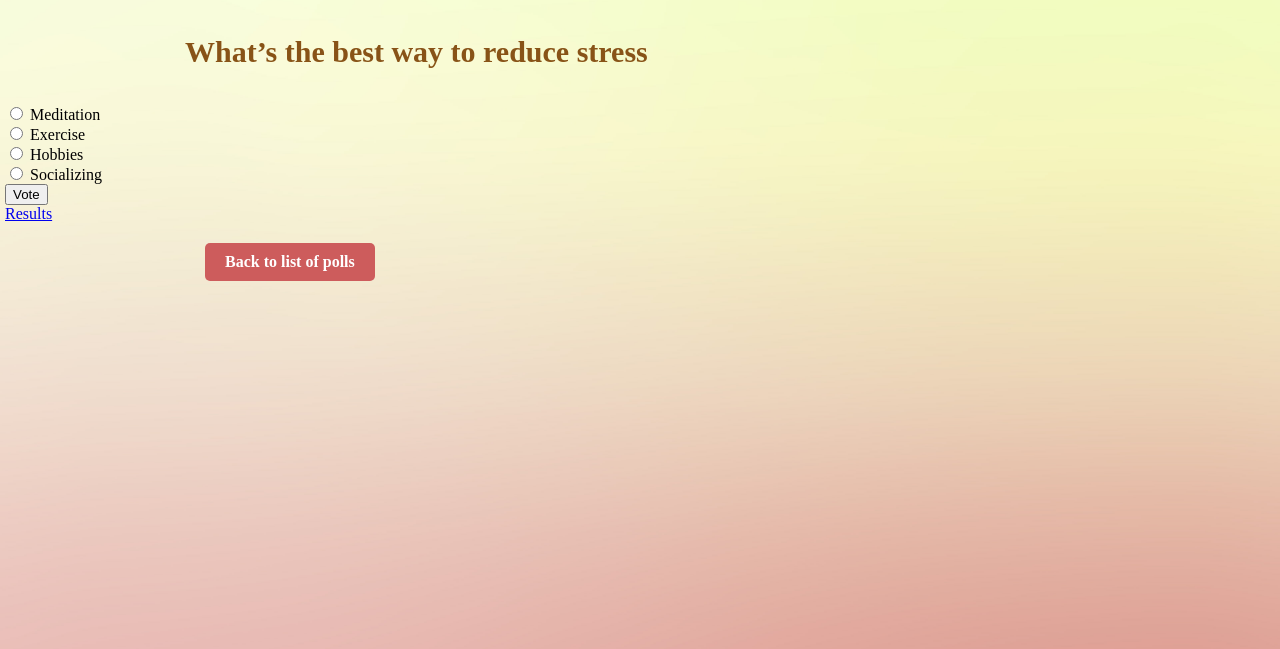
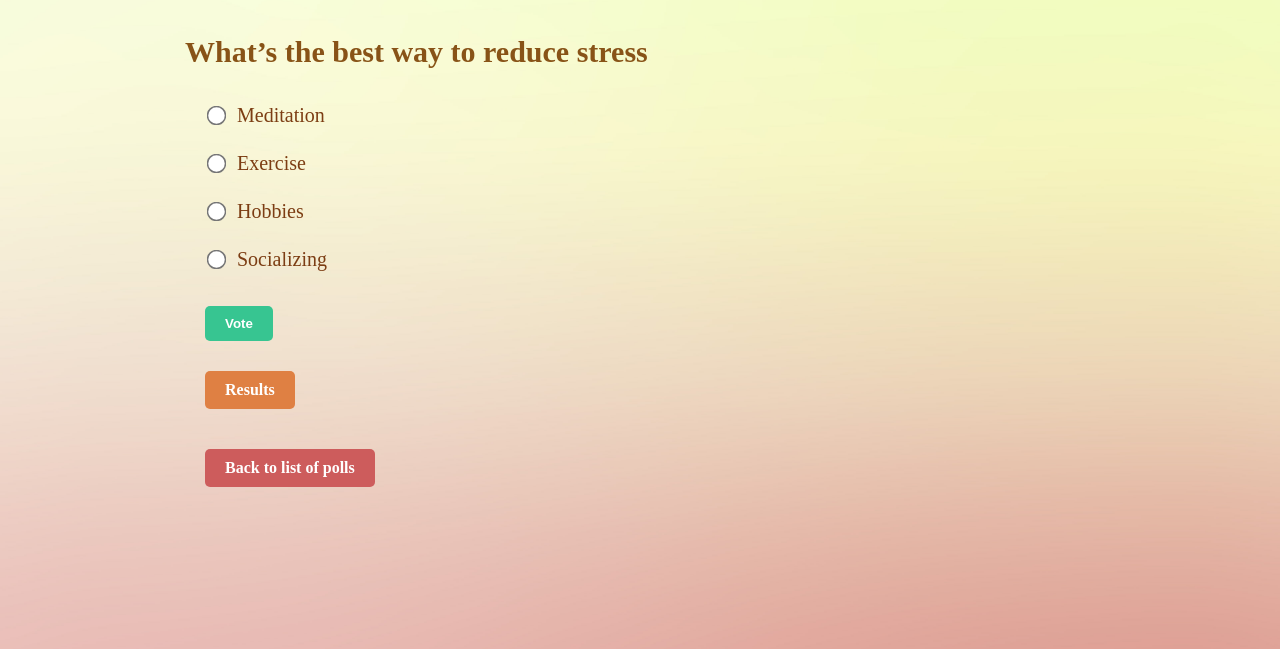
Before and after one commit to niichapats/ku-polls, a Django app: page /polls/1/ in a window 1280 px wide. Shown: the part 41-690 px from the top of the page. Run offline with Django 5.2, Linux system fonts and the light colour scheme; data comes from the database, SQL or seed files in the repository.

Commit message:
Improve button in detail page

```diff
--- a/polls/templates/polls/detail.html
+++ b/polls/templates/polls/detail.html
@@ -16,18 +16,18 @@
 {% endif %}
 
 {% if question.can_vote %}
-  <form action="{% url 'polls:vote' question.id %}" method="post">
+  <form action="{% url 'polls:vote' question.id %}" method="post" class="vote-form">
     {% csrf_token %}
     {% for choice in question.choice_set.all %}
       <input type="radio" name="choice" id="choice{{ forloop.counter }}" value="{{ choice.id }}"
              {% if user_vote == choice.id %}checked{% endif %}>
       <label for="choice{{ forloop.counter }}">{{ choice.choice_text }}</label><br>
     {% endfor %}
-    <button type="submit">Vote</button>
+    <button type="submit" class="vote-button">Vote</button>
   </form>
 {% endif %}
 
-<a href="{% url 'polls:results' question.id %}" class="result-link">Results</a>
+<a href="{% url 'polls:results' question.id %}" class="result-button-detail">Results</a>
 <br>
 <a href="{% url 'polls:index' %}" class="to-list-button">Back to list of polls</a>
 {% endblock %}
```
